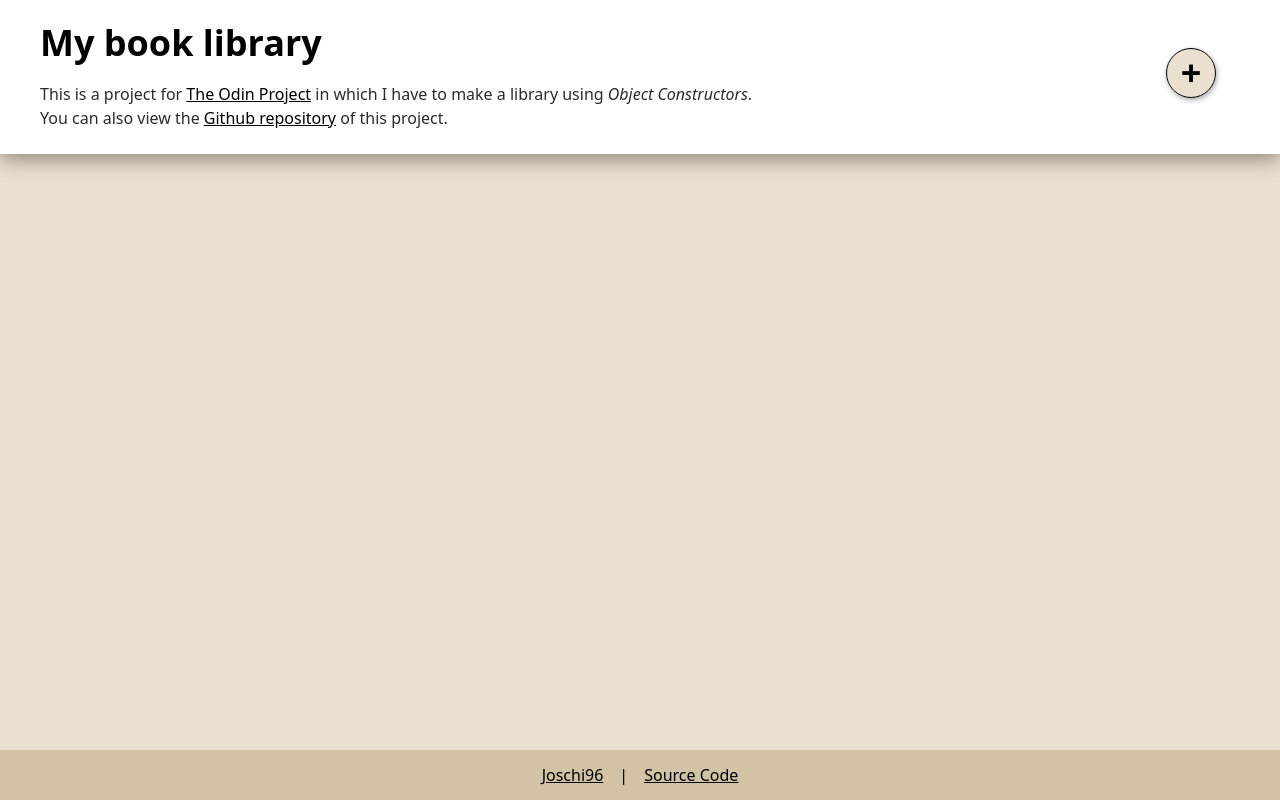
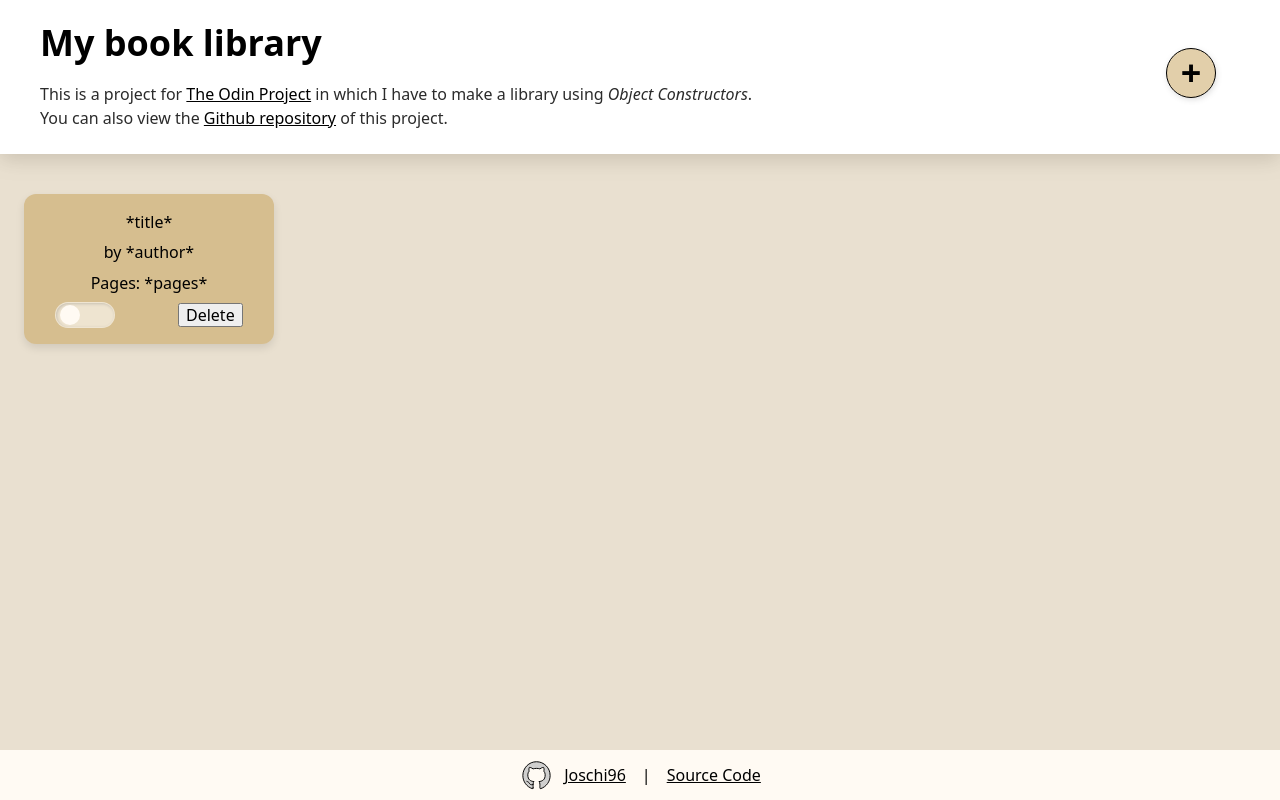
Before and after one commit to Joschi96/library, a plain HTML site: page index.html in a window 1280 px wide. Drawn offline with nearby package versions, Linux system fonts and the light colour scheme.

Commit message:
added card layout and styles

```diff
--- a/index.html
+++ b/index.html
@@ -43,10 +43,26 @@
     </header>
 
     <div class="container">
-
+        <div class="card">
+            <h1 class="title">*title*</h1>
+            <div class="author">by *author*</div>
+            <div class="pages">Pages: *pages*</div>
+            <div class="card-buttons">
+                <label class="switch">
+                    <input type="checkbox">
+                    <span class="slider round"></span>
+                </label>
+                <button type="button">Delete</button>
+            </div>
+        </div>
     </div>
     <footer>
-        <a href="">Joschi96</a> | <a href="">Source Code</a>
+        <div class="footer-container">
+            <a href="">
+                <img src="images/github.svg">Joschi96
+            </a> |
+            <a href="">Source Code</a>
+        </div>
     </footer>
 
     <script src="script.js"></script>
--- a/script.js
+++ b/script.js
@@ -23,8 +23,6 @@ function Book(title, author, pages, read) {
     }
 }
 
-
-
 // functions and scripts for interactions with library
 
 // adding book to libraray array
@@ -36,28 +34,6 @@ function addBookToLibrary(newBook) {
 showButton.addEventListener('click', () => {
     dialog.showModal();
 });
-
-// Adding new book to table by adding another row
-function addBookToTable(book) {
-    const newRow = document.createElement("tr");
-    const tdTitle = document.createElement("td");
-    const tdAuthor = document.createElement("td");
-    const tdPages = document.createElement("td");
-    const tdRead = document.createElement("td");
-
-    tdTitle.textContent = book.title;
-    tdAuthor.textContent = book.author;
-    tdPages.textContent = book.pages;
-    tdRead.textContent = book.read;
-
-    newRow.appendChild(tdTitle);
-    newRow.appendChild(tdAuthor);
-    newRow.appendChild(tdPages);
-    newRow.appendChild(tdRead);
-
-    const table = document.querySelector(".target table");
-    table.appendChild(newRow);
-}
 
 cancelButton.addEventListener('click', function () {
     dialog.close();
@@ -78,8 +54,26 @@ bookForm.addEventListener('submit', (event) => {
     // add book to library
     addBookToLibrary(newBook);
 
-    // add book to table; Add new row in table
-    addBookToTable(newBook);
+    // Create a new card element
+    const card = document.createElement('div');
+    card.className = 'card';
+
+    // Set the card's inner HTML
+    card.innerHTML = `
+        <h1 class="title">${title}</h1>
+        <div class="author">by ${author}</div>
+        <div class="pages">Pages: ${pages}</div>
+        <div class="card-buttons">
+        <label class="switch">
+            <input type="checkbox" ${read ? 'checked' : ''}>
+            <span class="slider round"></span>
+        </label>
+        <button type="button" onclick="this.parentElement.remove()">Delete</button>
+        </div>
+    `;
+
+    // Append the card to the container
+    document.querySelector('.container').appendChild(card);
 
     // close dialog after adding book
     dialog.close();
--- a/style.css
+++ b/style.css
@@ -5,11 +5,12 @@
     line-height: 1.5;
     --main-color: rgb(255, 250, 243);
     --sec-color:#9e78363b;
-    --trd-color:#b49b6b98;
+    --trd-color:#bb8d386c;
     --text-main: #000000;
     --text-sec:#2b2b2b;
-    --shadow: rgb(139, 138, 138);
+    --shadow: rgba(85, 85, 85, 0.247);
     font-family: sans-serif;
+    box-sizing: border-box;
 }
 html{
     height: 100%;
@@ -36,12 +37,81 @@ a{
     text-decoration: underline;
     color: var(--text-main);
 }
-h1{
+header h1{
     font-size: 36px;
     font-weight: bold;
 }
 
 /* END Normalize and reset */
+
+/* The switch - the box around the slider */
+.switch {
+    position: relative;
+    display: inline-block;
+    width: 60px;
+    height: 26px;
+}
+
+/* Hide default HTML checkbox */
+.switch input {
+    opacity: 0;
+    width: 0;
+    height: 0;
+}
+
+/* The slider */
+.slider {
+    position: absolute;
+    cursor: pointer;
+    top: 0;
+    left: 0;
+    right: 0;
+    bottom: 0;
+    background-color: rgba(255, 255, 255, 0.582);
+    border: 1px solid rgba(253, 253, 253, 0.055);
+    box-shadow: inset 1px 1px 3px var(--shadow);
+    -webkit-transition: .4s;
+    transition: .4s;
+  }
+
+  .slider:before {
+    position: absolute;
+    content: "";
+    height: 20px;
+    width: 20px;
+    top: 2px;
+    left: 4px;
+    background-color: var(--main-color);
+    -webkit-transition: .3s;
+    transition: .3s;
+  }
+
+  input:checked + .slider {
+    background-color:  rgba(1, 165, 37, 0.5);
+    box-shadow: inset 2px 2px 3px var(--shadow);
+  }
+  .card:has( input:checked){
+    border-left: 2px solid rgba(1, 165, 37, 0.5);
+  }
+
+  input:focus + .slider {
+    border: 1px solid rgba(253, 253, 253, 0.055);
+  }
+
+  input:checked + .slider:before {
+    -webkit-transform: translateX(31px);
+    -ms-transform: translateX(31px);
+    transform: translateX(31px);
+  }
+
+  /* Rounded sliders */
+  .slider.round {
+    border-radius: 35px;
+  }
+
+  .slider.round:before {
+    border-radius: 20px;
+  }
 
 body{
     min-height: 100vh;
@@ -71,19 +141,57 @@ header{
     width: 50px;
     border: 1px solid var(--text-main);
     border-radius: 50%;
-    background-color: var(--sec-color);
+    background-color: var(--trd-color);
     box-shadow: 1px 2px 6px -1px var(--shadow);
+    flex: none;
 }
 
 footer{
     min-height: 50px;
-    background-color: var(--trd-color);
+    background-color: var(--main-color);
+    display: flex;
+    justify-content: center;
+}
+.footer-container{
     display: flex;
     justify-content: center;
     align-items: center;
     gap: 1rem;
+}
+.footer-container img{
+    height: 35px;
+    width: 35px;
+}
+footer a:first-child{
+    display: flex;
+    justify-content: flex-end;
+    align-items: center;
+    gap: 10px;
+}
 
-}
 .container{
     background-color: var(--sec-color);
+    display: grid;
+    gap: 16px; /* Space between the cards */
+    padding: 2.5rem 1.5rem; /* Space around the grid */
+    grid-template-columns: repeat(auto-fill, minmax(150px, 250px));
 }
+.card {
+    background-color: var(--trd-color);
+    border-radius: 12px;
+    padding: 16px;
+    box-shadow: 0 4px 8px rgba(0, 0, 0, 0.1);
+    display: flex;
+    flex-direction: column;
+    align-items: center;
+    height: 150px;
+    display: flex;
+    flex-direction: column;
+    justify-content: space-between;
+}
+.card-buttons{
+    display: flex;
+    align-items: center;
+    justify-content: space-around;
+    min-width: 250px;
+}
```
Also changed, not shown: images/github.svg (added), 1 other file.
